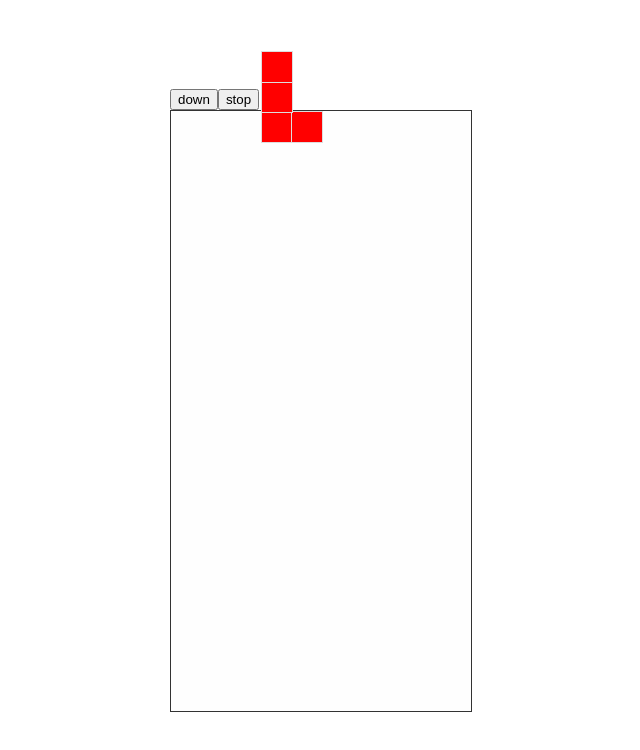
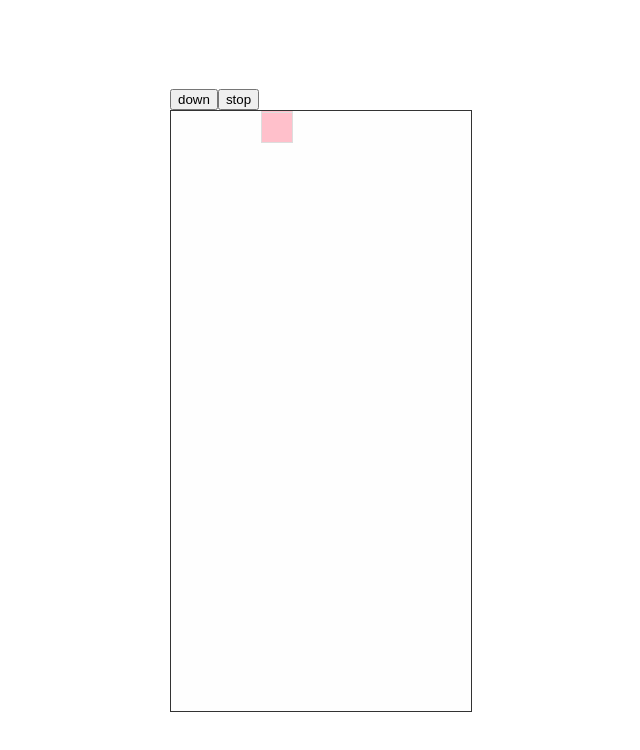
Before and after one commit to AlanWater/react-tetris, a React (Create React App) app: page / in a window 1280 px wide. Shown: the top 750 px of the page, without its empty margins (319-959 px from the left). Built offline with nearby package versions, Linux system fonts and the light colour scheme.

Commit message:
judge the range of change and move

```diff
--- a/package.json
+++ b/package.json
@@ -3,6 +3,7 @@
   "version": "0.1.0",
   "private": true,
   "dependencies": {
+    "events": "^1.1.1",
     "react": "^16.2.0",
     "react-dom": "^16.2.0",
     "react-scripts": "1.0.17"
--- a/src/App.css
+++ b/src/App.css
@@ -11,6 +11,18 @@ body,html,#root{
   justify-content: center;
   align-items: center;
 }
+.panel{
+  overflow: hidden;
+}
+.panelCell{
+  background-color:#ddd;
+  border:1px solid #ccc;
+}
 .L{
   background:red;
+  border:1px solid #ddd;
 }
+.J{
+  background:pink;
+  border:1px solid #ddd;
+}
--- a/src/App.js
+++ b/src/App.js
@@ -39,7 +39,7 @@ class App extends Component {
           <button type="button" onClick={squareStartDownFunc}>down</button>
           <button type="button" onClick={squareStopDownFunc}>stop</button>
         </div>
-        <Panel ref={this.refCb}></Panel>
+        <Panel class="panel" ref={this.refCb}></Panel>
       </div>
     )
   }
--- /dev/null
+++ b/src/template/gammer/common.methods.js
@@ -0,0 +1,12 @@
+export const getOxy = ( arr ) => {
+    let minX=9999;
+    let maxY=-1;
+    arr.map((item)=>{
+        minX = minX>item.x?item.x:minX;
+        maxY = maxY<item.y?item.y:maxY;
+    })
+    return {
+        x:minX,
+        y:maxY
+    }
+}
--- /dev/null
+++ b/src/template/gammer/eventEmitter.js
@@ -0,0 +1,2 @@
+import ev from 'events';
+export default new ev();
--- a/src/template/gammer/panel.js
+++ b/src/template/gammer/panel.js
@@ -1,13 +1,17 @@
 import React,{ Component } from 'react';
 import { game_panel_w,game_panel_h,UNIT,FAST_DOWN_SPEED,NORMAL_DOWN_SPEED } from './../config/square.base.config';
 import L from './../square/L';
+import J from './../square/J';
+import Cell from './../square/cell';
 import { keymap } from './../config/panel.keymap.config';
+import eventEmitter from './../gammer/eventEmitter';
 const panelStyle = {
     border:'1px solid #333',
     position:'relative',
     backgroundColor:'#fefefe',
     width:game_panel_w*UNIT+'px',
-    height:game_panel_h*UNIT+'px'
+    height:game_panel_h*UNIT+'px',
+    overflow:'hidden'
 }
 var currentInstance = {},
     fastDownFlag = false;
@@ -15,13 +19,13 @@ class Panel extends Component{
     constructor(props){
         super(props);
         this.state = {
-            squareArr:[],
             currentSquare:{
                 Oxy:{
                     x:game_panel_w/2-2,
                     y:0
                 }
-            }
+            },
+            cellMap:[]
         }
     }
     setCurrentSquare(instance){
@@ -69,6 +73,13 @@ class Panel extends Component{
                 }
             }
         })
+        this.cellDropOnLandEmitter = eventEmitter.addListener('cell.dropOnPanel',( cellArr )=>{
+            this.addPanelCell(cellArr);
+        })
+        this.thePlaceHasCell = this.thePlaceHasCell.bind(this);
+    }
+    componentWillUnMount(){
+        eventEmitter.removeListener(this.cellDropOnLandEmitter);
     }
     currentSquareDown(){
         currentInstance.freeDown();
@@ -85,9 +96,50 @@ class Panel extends Component{
     currentSquareChange(){
         currentInstance.change();
     }
+    showCellMap(){
+        return this.state.cellMap.map((rowCell,rowIdx)=>{
+            return rowCell.map((cell,idx)=>{
+                return <Cell x={cell.x} y={cell.y} shapetype={"panelCell"} key={cell.y+":"+cell.x}></Cell>
+            })
+        })
+    }
+    addPanelCell( cellArr ){
+        let tempCellArr = [];
+        this.setState((preState)=>{
+            let tempCell,
+                tempY;
+            tempCellArr = preState.cellMap.map((item)=>(item));
+            for(var idx=0;idx<cellArr.length;idx++){
+                tempCell = cellArr[idx];
+                tempY = Math.ceil(tempCell.y);
+                if(!tempCellArr[tempY]){
+                    tempCellArr[tempY] = [];
+                }
+                tempCellArr[tempY][tempCell.x] = tempCell;
+            }
+            return {
+                cellMap:tempCellArr
+            };
+        })
+    }
+    thePlaceHasCell( cellArr ){
+        let tempCell,
+            tempY;
+        for(var idx=0;idx<cellArr.length;idx++){
+            tempCell = cellArr[idx];
+            tempY = Math.ceil(tempCell.y);
+            if(!!this.state.cellMap[tempY]){
+                if(!!this.state.cellMap[tempY][tempCell.x]){
+                    return true;
+                }
+            }
+        }
+        return false;
+    }
     render(){
         return <div style={panelStyle}>
-                  <L ref={this.setCurrentSquare} Oxy={this.state.currentSquare.Oxy}></L>
+                  <J ref={this.setCurrentSquare} hasCellValid={this.thePlaceHasCell} Oxy={this.state.currentSquare.Oxy}></J>
+                  {this.showCellMap()}
                </div>
     }
 }
--- a/src/template/square/J.js
+++ b/src/template/square/J.js
@@ -0,0 +1,75 @@
+import React from 'react';
+import Square from './square';
+import { getOxy } from './../gammer/common.methods';
+var currSquare,
+    Oxy;
+class J extends Square{
+    constructor(props){
+        super(props);
+        Oxy = this.props.Oxy;
+    }
+    //获取以左下角为原点的type类型的形状坐标数组
+    getCellArrOfChapeByType(type){
+        if(!!currSquare){
+            Oxy = getOxy(currSquare.state.cellArr);
+        }
+        switch(type){
+            case 0:{
+                return [{x:Oxy.x,y:Oxy.y,shapetype:'J'},
+                        {x:Oxy.x+1,y:Oxy.y,shapetype:'J'},
+                        {x:Oxy.x+1,y:Oxy.y-1,shapetype:'J'},
+                        {x:Oxy.x+1,y:Oxy.y-2,shapetype:'J'}]
+            }
+            case 1:{
+                return [{x:Oxy.x+2,y:Oxy.y,shapetype:'J'},
+                        {x:Oxy.x+2,y:Oxy.y-1,shapetype:'J'},
+                        {x:Oxy.x+1,y:Oxy.y-1,shapetype:'J'},
+                        {x:Oxy.x,y:Oxy.y-1,shapetype:'J'}]
+            }
+            case 2:{
+                return [{x:Oxy.x,y:Oxy.y,shapetype:'J'},
+                        {x:Oxy.x,y:Oxy.y-1,shapetype:'J'},
+                        {x:Oxy.x,y:Oxy.y-2,shapetype:'J'},
+                        {x:Oxy.x+1,y:Oxy.y-2,shapetype:'J'}]
+            }
+            case 3:{
+                return [{x:Oxy.x,y:Oxy.y,shapetype:'J'},
+                        {x:Oxy.x+1,y:Oxy.y,shapetype:'J'},
+                        {x:Oxy.x+2,y:Oxy.y,shapetype:'J'},
+                        {x:Oxy.x,y:Oxy.y-1,shapetype:'J'}]
+            }
+        }
+    }
+    freeDown(){
+        currSquare.freeDown();
+    }
+    stop(){
+        currSquare.stop();
+    }
+    left(){
+        currSquare.left();
+    }
+    right(){
+        currSquare.right();
+    }
+    setDownSpeed( speed ){
+        currSquare.setDownSpeed( speed );
+    }
+    change(){
+        currSquare.change();
+    }
+    componentWillUpdate(){
+
+    }
+    refCb(instance){
+        currSquare = instance;
+    }
+    render(){
+        return <Square
+                    ref={this.refCb}
+                    hasCellValid={this.props.hasCellValid}
+                    getCellArrByType={this.getCellArrOfChapeByType}>
+               </Square>
+    }
+}
+export default J;
--- a/src/template/square/L.js
+++ b/src/template/square/L.js
@@ -1,17 +1,18 @@
 import React from 'react';
 import Square from './square';
+import { getOxy } from './../gammer/common.methods';
 var currSquare,
     Oxy;
 class L extends Square{
     constructor(props){
         super(props);
-        this.state = {
-            type:Math.random()*4 | 0
-        }
         Oxy = this.props.Oxy;
     }
     //获取以左下角为原点的type类型的形状坐标数组
     getCellArrOfChapeByType(type){
+        if(!!currSquare){
+            Oxy = getOxy(currSquare.state.cellArr);
+        }
         switch(type){
             case 0:{
                 return [{x:Oxy.x,y:Oxy.y,shapetype:'L'},
@@ -54,31 +55,21 @@ class L extends Square{
     setDownSpeed( speed ){
         currSquare.setDownSpeed( speed );
     }
-    getOxy( arr ){
-        let minX=9999;
-        let maxY=-1;
-        arr.map((item)=>{
-            minX = minX>item.x?item.x:minX;
-            maxY = maxY<item.y?item.y:maxY;
-        })
-        return {
-            x:minX,
-            y:maxY
-        }
-    }
     change(){
-        this.setState((preState)=>({
-            type:(preState.type+1)%4
-        }));
+        currSquare.change();
     }
     componentWillUpdate(){
-        Oxy = this.getOxy(currSquare.state.cellArr)
+
     }
     refCb(instance){
         currSquare = instance;
     }
     render(){
-        return <Square ref={this.refCb} cellArr={this.getCellArrOfChapeByType(this.state.type)}></Square>
+        return <Square
+                    ref={this.refCb}
+                    hasCellValid={this.props.hasCellValid}
+                    getCellArrByType={this.getCellArrOfChapeByType}>
+               </Square>
     }
 }
 export default L;
--- a/src/template/square/cell.js
+++ b/src/template/square/cell.js
@@ -14,8 +14,7 @@ class Cell extends Component{
             left:this.props.x*cell_w*UNIT+'px',
             top:this.props.y*cell_h*UNIT+'px',
             width:cell_w*UNIT+'px',
-            height:cell_h*UNIT+'px',
-            border:'1px solid #ddd'
+            height:cell_h*UNIT+'px'
         }
         return <div className={this.props.shapetype} style={style}></div>
     }
--- a/src/template/square/square.js
+++ b/src/template/square/square.js
@@ -1,14 +1,46 @@
 import React from 'react';
 import Cell from './cell';
 import {DOWN_FRAME,game_panel_h,game_panel_w} from './../config/square.base.config';
+import eventEmitter from './../gammer/eventEmitter';
 //方块抽象类
 class Square extends Cell{
     constructor(props){
         super(props);
+        let type = Math.random()*4 | 0;
         this.state = {
             downTimer:undefined,
-            cellArr:this.props.cellArr,
-            downSpeed:1
+            downSpeed:1,
+            type:type,
+            cellArr:props.getCellArrByType?props.getCellArrByType(type):()=>([])
+        }
+    }
+    change(){
+        let right = undefined,
+            tempArr = this.props.getCellArrByType((this.state.type+1)%4).map((item)=>{
+                let tempItem = {
+                    x:item.x,
+                    y:item.y,
+                    shapetype:item.shapetype
+                }
+                if(!right) right = tempItem
+                else{
+                    if(tempItem.x>right.x){
+                        right = tempItem;
+                    }
+                }
+                return tempItem
+            });
+
+        while(!!right && (right.x>game_panel_w-1) && !this.props.hasCellValid(tempArr)){
+            for(var idx = 0;idx < tempArr.length;idx++){
+                tempArr[idx].x--;
+            }
+        }
+        if(right.x<game_panel_w){
+            this.setState((preState)=>({
+                type:(preState.type+1)%4,
+                cellArr:tempArr
+            }));
         }
     }
     canMove(to,forward){
@@ -21,9 +53,13 @@ class Square extends Cell{
                 break;
             }
         }
+        if(this.props.hasCellValid(this.state.cellArr)){
+            flag = false;
+        }
         if(!flag){
             if(forward === 'down'){
                 this.stop();
+                eventEmitter.emit('cell.dropOnPanel',this.state.cellArr);
             }else if(forward === 'right'){
 
             }
```
Also changed, not shown: src/template/gammer/controller.js (deleted), 1 other file (tests, documents, lock files or other folders).
